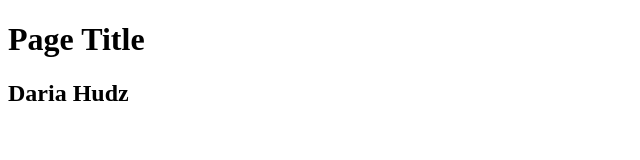
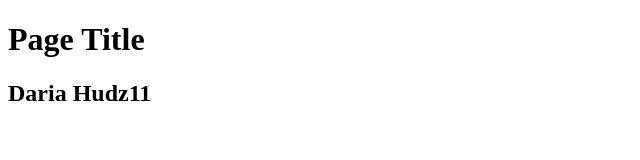
Before and after one commit to dHudz1/node-js-course, a plain HTML site: page index.html in a window 1280 px wide. Shown: the full height of the page, 0-640 px from the left. Drawn offline with Linux system fonts and the light colour scheme.

Commit message:
Update index.html

```diff
--- a/index.html
+++ b/index.html
@@ -9,7 +9,7 @@
 
 <body>
 	<h1>Page Title</h1>
-	<h2>Daria Hudz</h2>
+	<h2>Daria Hudz11</h2>
 </body>
 
 </html>
```
